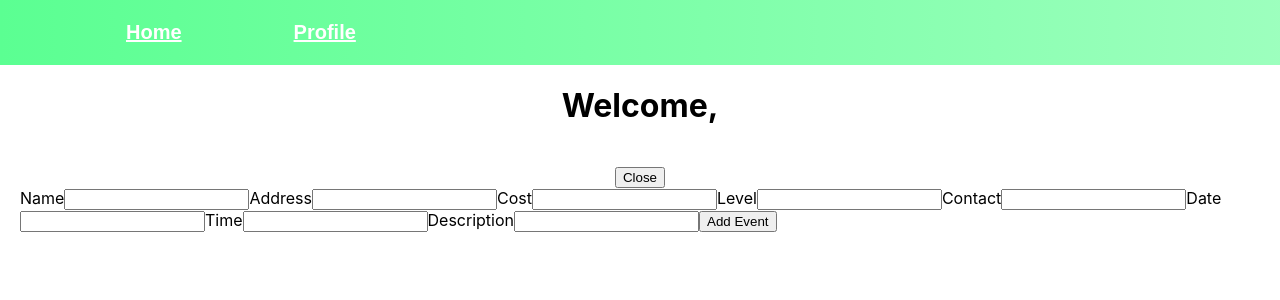
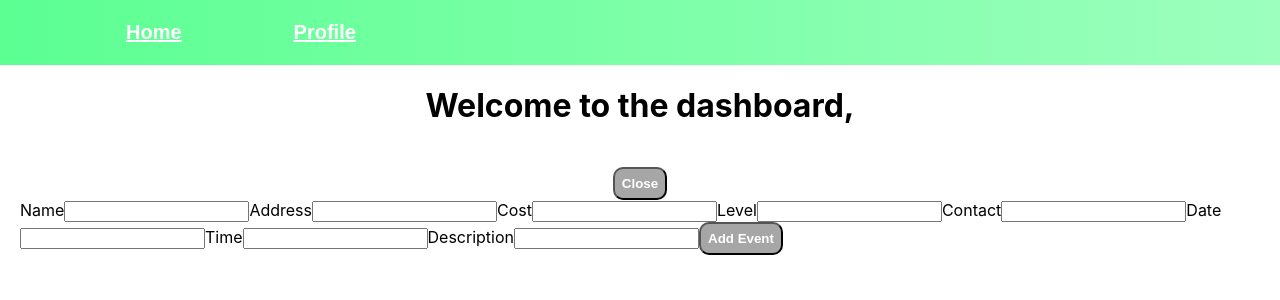
Before and after one commit to yesanatoliy/OpenGym, a React (Create React App) app in the folder client/: page /home in a window 1280 px wide. Both pictures are taken after a click on the button "Add Event". Shown: the top 300 px of the page. Built offline with nearby package versions, Linux system fonts and the light colour scheme; no server answers.

Commit message:
styled the buttons for the add event process

```diff
--- a/client/src/App.css
+++ b/client/src/App.css
@@ -92,3 +92,22 @@ header.nav{
   padding: 35px 80px;
   border-radius: 30px
 }
+
+.add-event{
+  border-radius: 10px;
+  background-color: #a6a6a6;
+  color: white;
+  padding: 7px;
+  font-weight: bold;
+  transition-duration: 0.4s;
+}
+
+.add-event:hover{
+  cursor: pointer;
+  box-shadow: 0 5px 5px 0 rgba(0,0,0,0.24), 0 10px 10px 0 rgba(0,0,0,0.19);
+  background-color: rgb(0, 255, 0);
+}
+
+#close:hover{
+  background-color: red;
+}
--- a/client/src/components/EventAddForm.jsx
+++ b/client/src/components/EventAddForm.jsx
@@ -57,7 +57,7 @@ const EventAddForm = () => {
       <input type="text" id='time' onChange={handleChange} value={formState.time} />
       <label htmlFor="description">Description</label>
       <input type="text" id="description" onChange={handleChange} value={formState.description} />
-      <button type="submit">Add Event</button>
+      <button className="add-event" type="submit">Add Event</button>
     </form>
   )
 }
--- a/client/src/pages/Home.jsx
+++ b/client/src/pages/Home.jsx
@@ -18,10 +18,10 @@ const Home = () => {
   return (
     <div>
       <NavBar />
-      <h1 className="welcome">Welcome, {localStorage.getItem("username")}</h1>
+      <h1 className="welcome">Welcome to the dashboard, {localStorage.getItem("username")}</h1>
       <div className="home">
-      {clicked ? (<button onClick={() => handleClick()}>Close</button>) :
-        (<button onClick={() => handleClick()}>Add Event</button>)}
+      {clicked ? (<button id="close" className="add-event" onClick={() => handleClick()}>Close</button>) :
+        (<button id="add" className="add-event"onClick={() => handleClick()}>Add Event</button>)}
 
       <div>
         {clicked ? (
```
